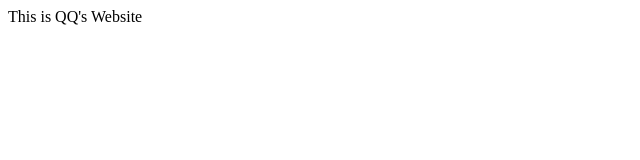
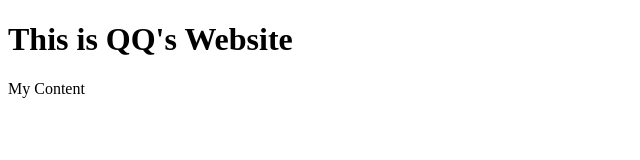
Before and after one commit to cqchou/git-1, a plain HTML site: page index.html in a window 1280 px wide. Shown: the whole page, without its empty margins (0-640 px from the left). Drawn offline with Linux system fonts and the light colour scheme.

Commit message:
index edited title

```diff
--- a/index.html
+++ b/index.html
@@ -1,9 +1,10 @@
 <!DOCTYPE html>
 <html>
 <head>
-	<title></title>
+	<title>CQ's Website</title>
 </head>
 <body>
-<div>This is QQ's Website</div>
+<div><h1>This is QQ's Website</h1></div>
+<div><p>My Content</p></div>
 </body>
 </html>
```
